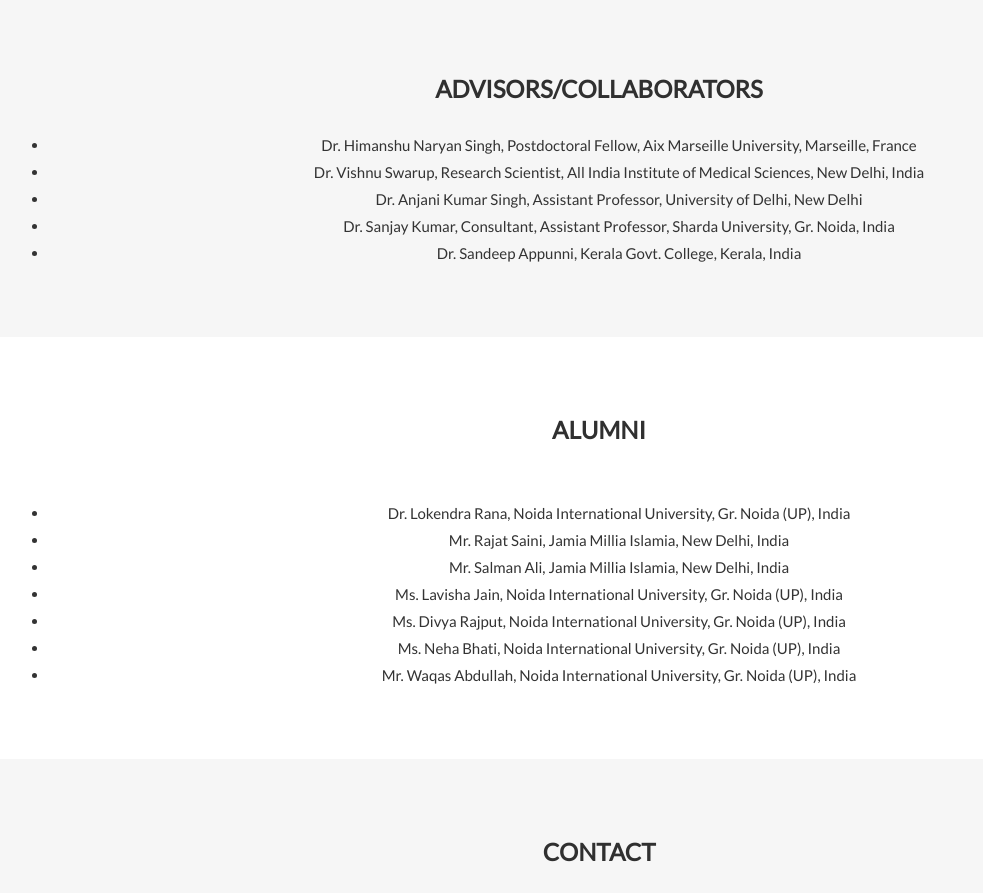
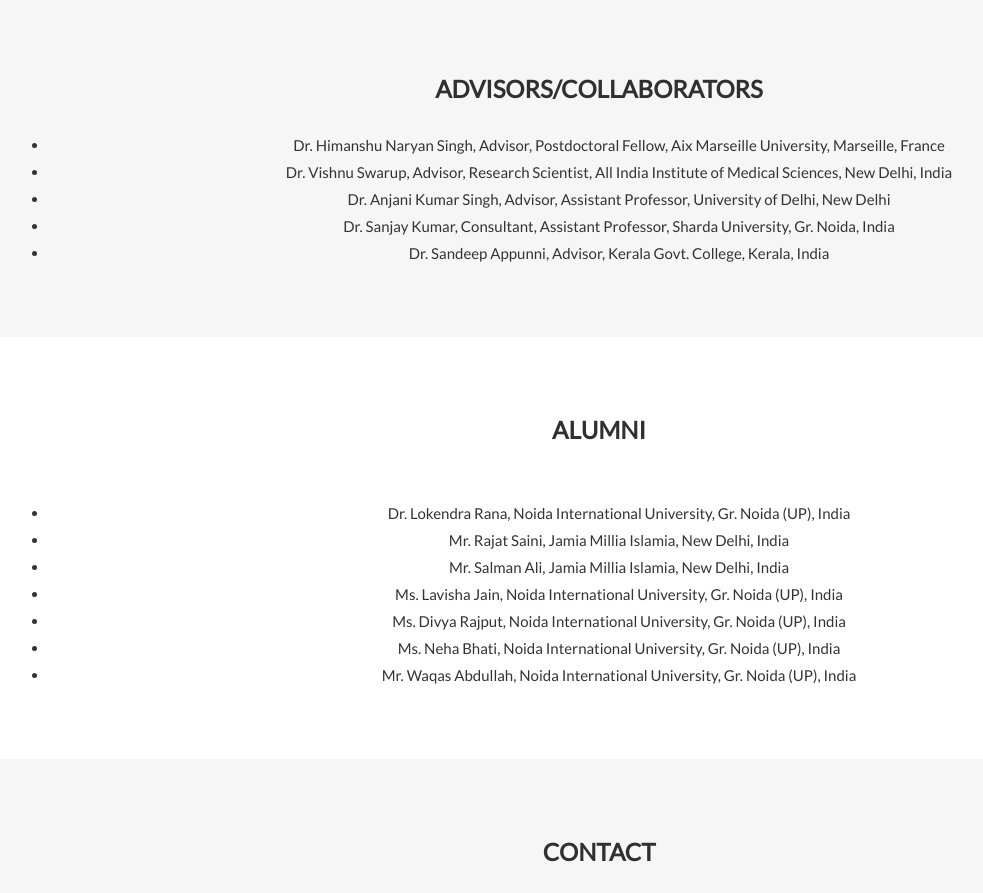
Before and after one commit to mtainfotech/mtainfotech.github.io, a plain HTML site: page index.html in a window 1280 px wide. Shown: the part 2420-3313 px from the top of the page, without its empty margins (41-1024 px from the left). Drawn offline with nearby package versions, Linux system fonts and the light colour scheme.

Commit message:
Oct 03, 2021 v2

```diff
--- a/index.html
+++ b/index.html
@@ -358,11 +358,11 @@ towards the best of their career.</p>
 	<div class="row">
 		<div class="col-sm-12">
 			<ul>
-				<li>Dr. Himanshu Naryan Singh, Postdoctoral Fellow, Aix Marseille University, Marseille, France</li>
-				<li>Dr. Vishnu Swarup, Research Scientist, All India Institute of Medical Sciences, New Delhi, India</li>
-				<li>Dr. Anjani Kumar Singh, Assistant Professor, University of Delhi, New Delhi</li>
+				<li>Dr. Himanshu Naryan Singh, Advisor, Postdoctoral Fellow, Aix Marseille University, Marseille, France</li>
+				<li>Dr. Vishnu Swarup, Advisor, Research Scientist, All India Institute of Medical Sciences, New Delhi, India</li>
+				<li>Dr. Anjani Kumar Singh, Advisor, Assistant Professor, University of Delhi, New Delhi</li>
 				<li>Dr. Sanjay Kumar, Consultant, Assistant Professor, Sharda University, Gr. Noida, India</li>
-				<li>Dr. Sandeep Appunni, Kerala Govt. College, Kerala, India</li>
+				<li>Dr. Sandeep Appunni, Advisor, Kerala Govt. College, Kerala, India</li>
 			</ul>
 		</div>
 	</div>
```
